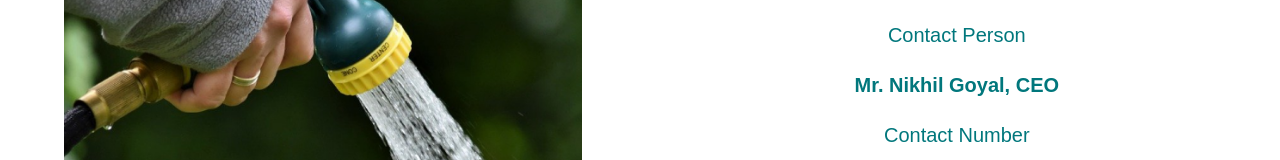
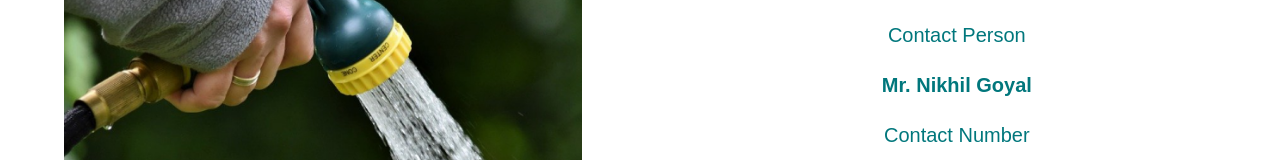
Before and after one commit to samuelEvans000/super_aqua_watercrafts, a React (Vite) app: page /letsConnect in a window 1280 px wide. Shown: the part 362-522 px from the top of the page. Built offline with nearby package versions, Linux system fonts and the light colour scheme; a web font is replaced by a local one.

Commit message:
finished

```diff
--- a/src/Components/Connect/Connect.jsx
+++ b/src/Components/Connect/Connect.jsx
@@ -16,7 +16,7 @@ const Connect = () => {
         </h3>
 
         <p>Contact Person</p>
-        <h3>Mr. Nikhil Goyal, CEO</h3>
+        <h3>Mr. Nikhil Goyal</h3>
 
         <p>Contact Number</p>
         <h3>+91-96098 84100</h3>
```
